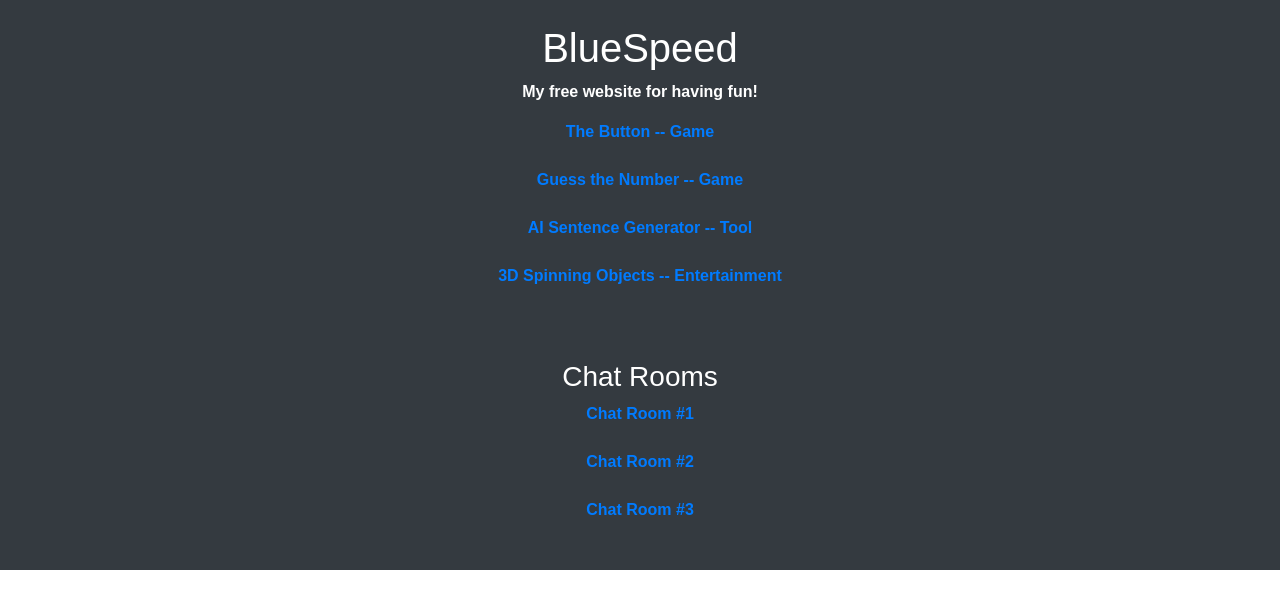
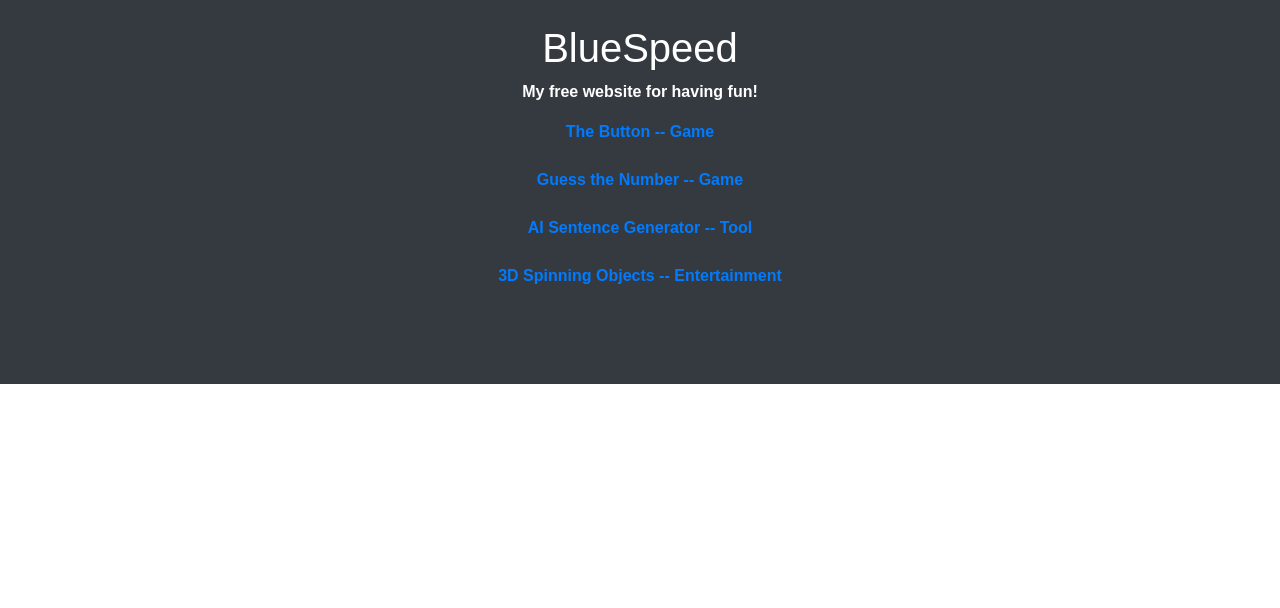
Before and after one commit to coolcheeseguy/bluespeed, a plain HTML site: page index.html in a window 1280 px wide. Drawn offline with nearby package versions, Linux system fonts and the light colour scheme.

Commit message:
Update index.html

```diff
--- a/index.html
+++ b/index.html
@@ -25,10 +25,6 @@
       <a href="random.html">Guess the Number -- Game</a><br><br>
       <a href="sentence.html">AI Sentence Generator -- Tool</a><br><br>
       <a href="cool3d.html">3D Spinning Objects -- Entertainment</a><br><br><br><br>
-      <h3>Chat Rooms</h3>
-      <a href="chat1.html">Chat Room #1</a><br><br>
-      <a href="chat2.html">Chat Room #2</a><br><br>
-      <a href="chat3.html">Chat Room #3</a><br><br>
 </header>
 
 <style>
```
